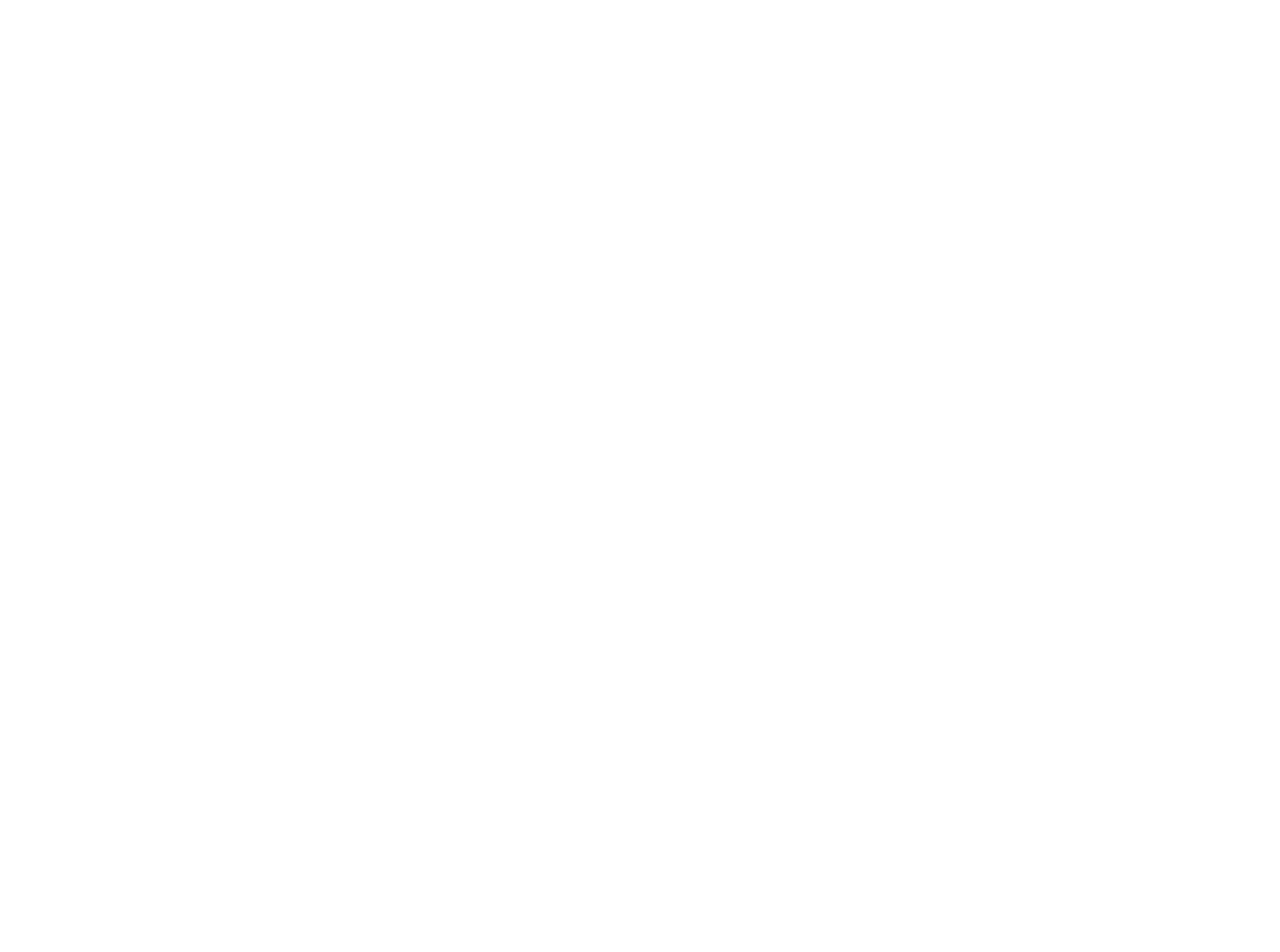
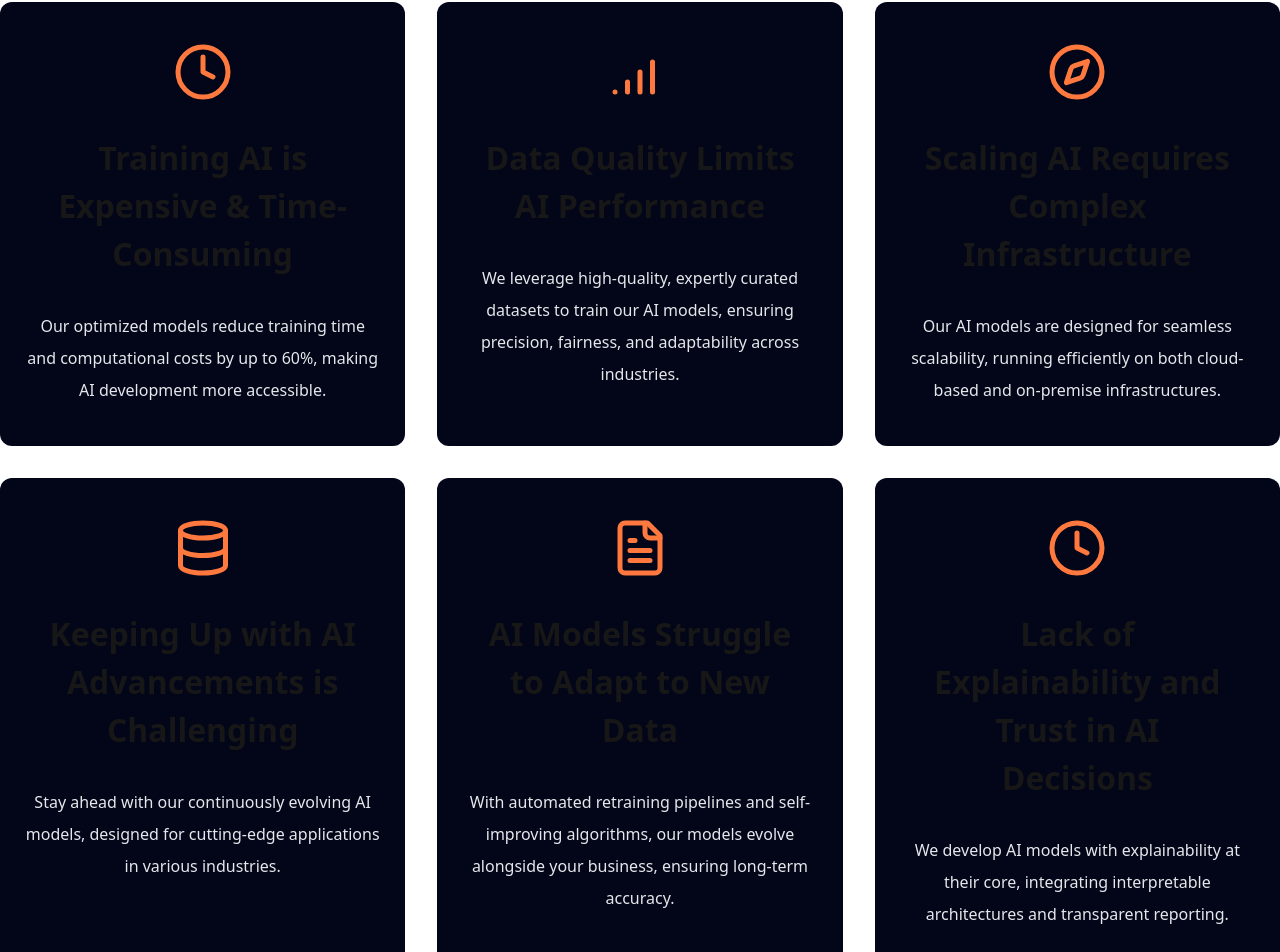
Before and after one commit to harshgolyan/train-ai, a Next.js app: page / in a window 1280 px wide. Shown: the part 1760-2712 px from the top of the page. Before the commit the page ends 1386 px from the top, so only its background shows below. Built offline with nearby package versions, Linux system fonts and the light colour scheme.

Commit message:
what we do component

```diff
--- a/app/page.tsx
+++ b/app/page.tsx
@@ -1,11 +1,13 @@
 import Navbar from "@/components/navbar";
 import Hero from "@/components/hero";
+import WhatWeDo from "@/components/what-we-do";
 
 export default function Home() {
   return (
     <>
       <Navbar />
       <Hero />
+      <WhatWeDo />
     </>
   );
 }
--- /dev/null
+++ b/components/what-we-do.tsx
@@ -0,0 +1,67 @@
+import { Clock, SignalHigh, Compass, Info, Database, FileText } from "lucide-react"
+import React from "react"
+
+const WhatWeDoArray = [
+    {
+        icon: <Clock size={60} className="text-[var(--primary)]" />,
+        heading: "Training AI is Expensive & Time-Consuming",
+        subheading: "Our optimized models reduce training time and computational costs by up to 60%, making AI development more accessible."
+    },
+    {
+        icon: <SignalHigh size={60} className="text-[var(--primary)]" />,
+        heading: "Data Quality Limits AI Performance",
+        subheading: "We leverage high-quality, expertly curated datasets to train our AI models, ensuring precision, fairness, and adaptability across industries."
+    },
+    {
+        icon: <Compass size={60} className="text-[var(--primary)]" />,
+        heading: "Scaling AI Requires Complex Infrastructure",
+        subheading: "Our AI models are designed for seamless scalability, running efficiently on both cloud-based and on-premise infrastructures."
+    },
+    {
+        icon: <Database size={60} className="text-[var(--primary)]" />,
+        heading: "Keeping Up with AI Advancements is Challenging",
+        subheading: "Stay ahead with our continuously evolving AI models, designed for cutting-edge applications in various industries."
+    },
+    {
+        icon: <FileText size={60} className="text-[var(--primary)]" />,
+        heading: "AI Models Struggle to Adapt to New Data",
+        subheading: "With automated retraining pipelines and self-improving algorithms, our models evolve alongside your business, ensuring long-term accuracy."
+    },
+    {
+        icon: <Clock size={60} className="text-[var(--primary)]" />,
+        heading: "Lack of Explainability and Trust in AI Decisions",
+        subheading: "We develop AI models with explainability at their core, integrating interpretable architectures and transparent reporting."
+    },
+]
+export default function WhatWeDo() {
+  return (
+    <>
+        <div className='flex flex-col justify-center items-center'>
+            <div className='border border-[var(--primary)] text-[var(--primary)] font-semibold rounded-xl px-6 py-2'>What We Do</div>
+            <div className='text-[5rem] font-semibold max-w-2xl text-center leading-[5rem] py-6'>Your AI models deserve better</div>
+            <div className='text-[1.2rem] font-medium text-gray-200 max-w-2xl text-center'>Building AI is challenging, but it shouldn’t be a roadblock. We solve the biggest hurdles in AI training—so you can focus on innovation, not limitations.</div>
+            <div className="grid grid-cols-3 gap-8 py-10">
+                {WhatWeDoArray.map((card, idx) => (
+                    <WhatWeDoCard key={idx} icon={card.icon} heading={card.heading} subheading={card.subheading} />
+                ))}
+            </div>
+        </div>
+    </>
+  )
+}
+
+function WhatWeDoCard({ icon, heading, subheading }: {
+    icon: React.ReactNode;
+    heading: string;
+    subheading: string;
+}) {
+    return (
+        <>
+            <div className="flex flex-col gap-8 items-center text-center px-6 py-10 rounded-xl bg-slate-950">
+                <div>{icon}</div>
+                <div className="text-[2rem] font-semibold max-w-xs">{heading}</div>
+                <div className="font-medium max-w-sm text-gray-200 leading-[2rem]">{subheading}</div>
+            </div>
+        </>
+    )
+}
```
